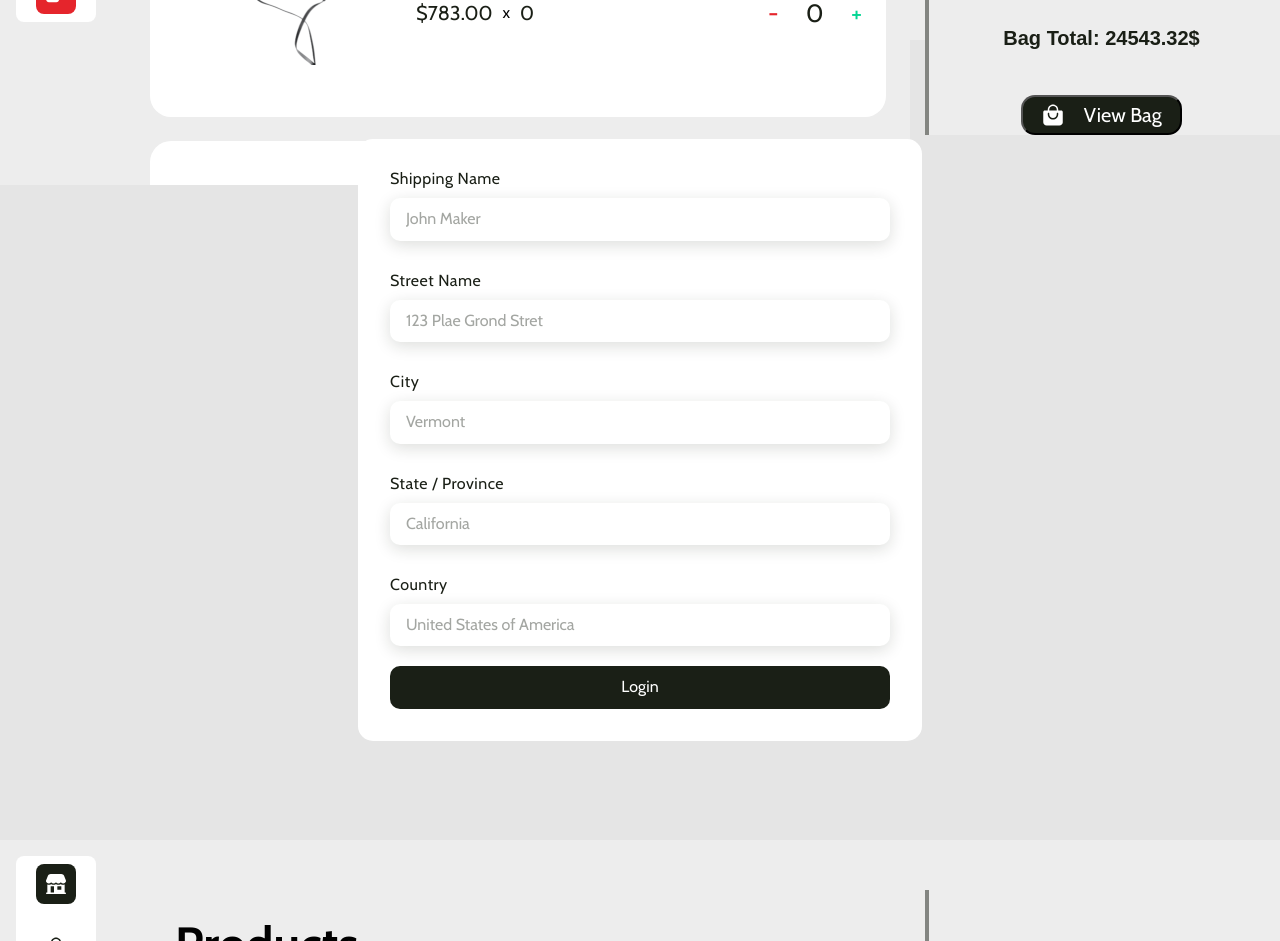
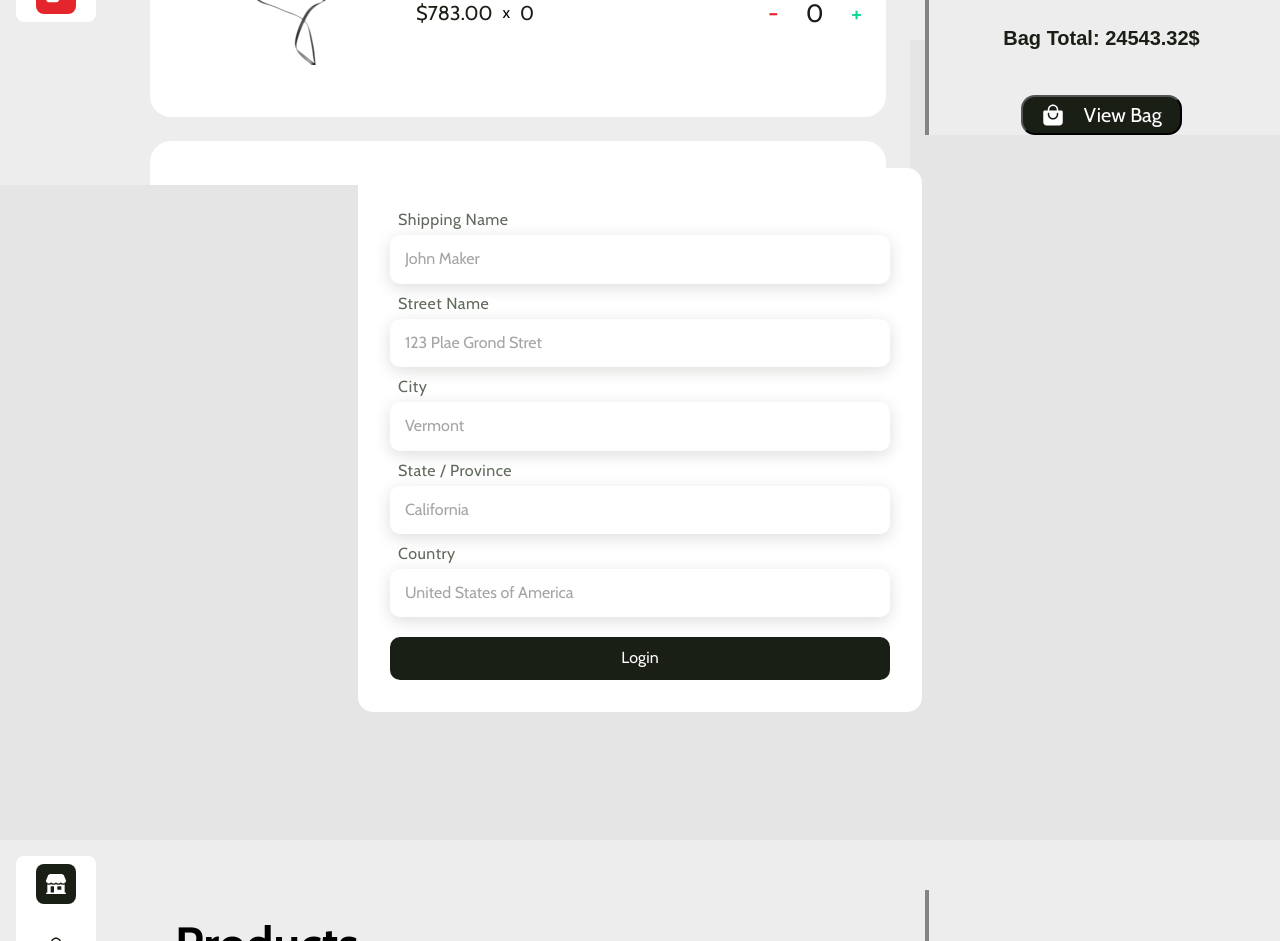
Before and after one commit to MuhammaddiyorQobulov/Phone-shop, a React (Create React App) app: page / in a window 1280 px wide. Shown: the part 760-1701 px from the top of the page. Built offline with nearby package versions, Linux system fonts and the light colour scheme.

Commit message:
changed login page

```diff
--- /dev/null
+++ b/src/pages/login/components/login-input.jsx
@@ -0,0 +1,13 @@
+import "./login-input.scss";
+
+const LoginInput = (props) => {
+  const { label, onChange, ...inputProps } = props;
+  return (
+    <div className="login-input">
+      <label>{label}</label>
+      <input {...inputProps} onChange={onChange} />
+    </div>
+  );
+};
+
+export default LoginInput;
--- /dev/null
+++ b/src/pages/login/components/login-input.scss
@@ -0,0 +1,26 @@
+.login-input {
+  display: flex;
+  flex-direction: column;
+  gap: 5px;
+
+  input {
+    background: var(--white);
+    box-shadow: 0px 4px 16px rgba(26, 31, 22, 0.15);
+    border-radius: 10px;
+    padding: 15px;
+    border: none;
+    outline: none;
+    &::placeholder {
+      color: var(--placeholder);
+      opacity: 0.8;
+    }
+  }
+
+  label {
+    margin: 10px 0px 0px 8px;
+    font-size: 16px;
+    line-height: 20px;
+    letter-spacing: 0.5px;
+    color: var(--tertiary);
+  }
+}
--- a/src/pages/login/login.jsx
+++ b/src/pages/login/login.jsx
@@ -1,50 +1,61 @@
+import LoginInput from "./components/login-input";
 import "./login.scss";
 
 const Login = () => {
+  const inputs = [
+    {
+      id: 1,
+      type: "text",
+      placeholder: "John Maker",
+      label: "Shipping Name",
+      required: true,
+    },
+
+    {
+      id: 2,
+      type: "text",
+      placeholder: "123 Plae Grond Stret",
+      label: "Street Name",
+      required: true,
+    },
+    {
+      id: 3,
+      type: "text",
+      placeholder: "Vermont",
+      label: "City",
+      required: true,
+    },
+    {
+      id: 4,
+      type: "text",
+      placeholder: "California",
+      label: "State / Province",
+      required: true,
+    },
+    {
+      id: 5,
+      type: "text",
+      placeholder: "United States of America",
+      label: "Country",
+      required: true,
+    },
+  ];
+
+  const handleSubmit = (e) => {
+    e.preventDefault();
+  };
+
+  const onChange = (e) => {
+    console.log(e.target.value);
+  };
+
   return (
     <>
       <div className="login">
-        <form action="">
-          <div className="login-input">
-            <label htmlFor="shippingName">Shipping Name</label>
-            <input
-              type="text"
-              id="shippingName"
-              placeholder="John Maker"
-              required
-            />
-          </div>
-
-          <div className="login-input">
-            <label htmlFor="streetName">Street Name</label>
-            <input
-              type="text"
-              id="streetName"
-              placeholder="123 Plae Grond Stret"
-              required
-            />
-          </div>
-
-          <div className="login-input">
-            <label htmlFor="city">City</label>
-            <input type="text" id="city" placeholder="Vermont" required />
-          </div>
-
-          <div className="login-input">
-            <label htmlFor="state">State / Province</label>
-            <input type="text" id="state" placeholder="California" required />
-          </div>
-
-          <div className="login-input">
-            <label htmlFor="country">Country</label>
-            <input
-              type="text"
-              id="country"
-              placeholder="United States of America"
-              required
-            />
-          </div>
-
+        <form onSubmit={handleSubmit}>
+          {inputs.map((input) => (
+            <LoginInput key={input.id} {...input} onChange={onChange} />
+          ))}
           <button className="login-btn">Login</button>
         </form>
       </div>
--- a/src/pages/login/login.scss
+++ b/src/pages/login/login.scss
@@ -10,42 +10,11 @@
     border-radius: 15px;
     width: 500px;
     display: flex;
-    padding: 0 32px 32px 32px;
+    padding: 32px;
     flex-direction: column;
-
-    .login-input {
-      display: flex;
-      flex-direction: column;
-      align-items: flex-start;
-      gap: 10px;
-      padding-right: 32px;
-      margin-top: 30px;
-      label {
-        font-size: 16px;
-        line-height: 19px;
-        letter-spacing: 0.5px;
-        color: var(--dark);
-      }
-
-      input {
-        background: var(--white);
-        box-shadow: 0px 4px 16px rgba(26, 31, 22, 0.15);
-        border-radius: 10px;
-        padding: 12px 16px;
-        gap: 8px;
-        border: none;
-        outline: none;
-        width: 100%;
-        &::placeholder {
-          color: var(--placeholder);
-          opacity: 0.8;
-        }
-      }
-    }
-
     .login-btn {
       margin-top: 20px;
-      background: #1a1f16;
+      background: var(--dark);
       border-radius: 10px;
       padding: 12px 24px;
       color: var(--white);
```
